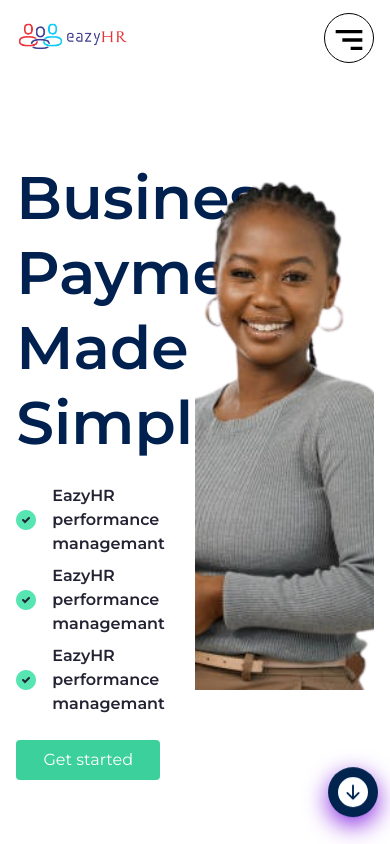
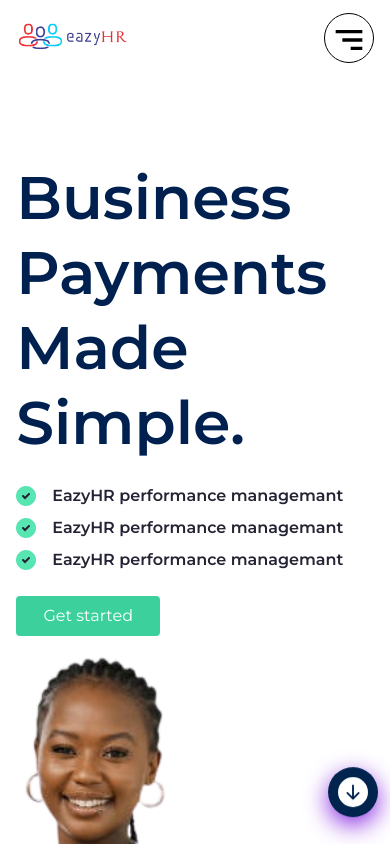
Before and after one commit to OgbuEsther/Easy_HR_FE2, a React (Create React App) app: page / in a window 390 px wide. Shown: the top 844 px of the page. Built offline with nearby package versions, Linux system fonts and the light colour scheme.

Commit message:
hero mobile

```diff
--- a/src/pages/landingpage/Home.tsx
+++ b/src/pages/landingpage/Home.tsx
@@ -9,7 +9,7 @@ const Superhero = () => {
   return (
       <div className='w-full flex justify-center overflow-hidden'>
         <div className='w-11/12 flex flex-wrap mt-20 bg-white pt-20 justify-between'>
-        <div className='w-6/12 flex flex-col '>
+        <div className='w-6/12 flex flex-col md:w-full'>
           <h1 className='w-5/6 text-herotext text-6xl font-semibold m-0 leading-tight'>
             Business Payments Made Simple.
           </h1>
--- a/tailwind.config.js
+++ b/tailwind.config.js
@@ -12,11 +12,12 @@ module.exports = {
       'herobutton': '#3CD19C'
     },
     screens: {
-      'xsm': '375px',
-      'sm': '500px',
-      'md': '768px',
-      'lg': '1024px',
-      'xl': '1280px'
+      'xl': { 'max': '1280px' },
+      'xsm': {'max': '320px'},
+      'sm': {'max': '375px'},
+      'xmd': {'max': '425px'},
+      'md': {'max': '768px'},
+      'lg': {'max': '1024px'}
     },
     extend: {
       height: {
```
